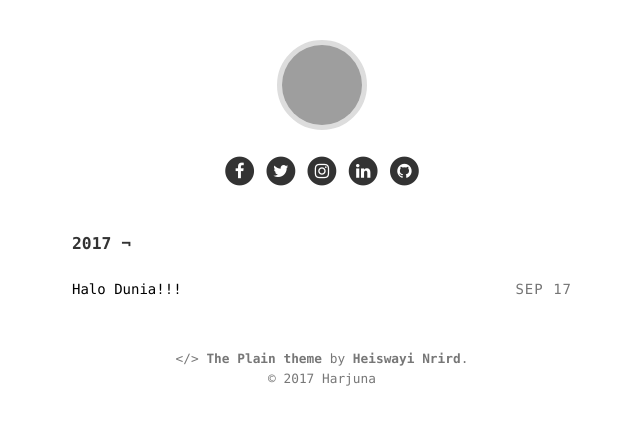
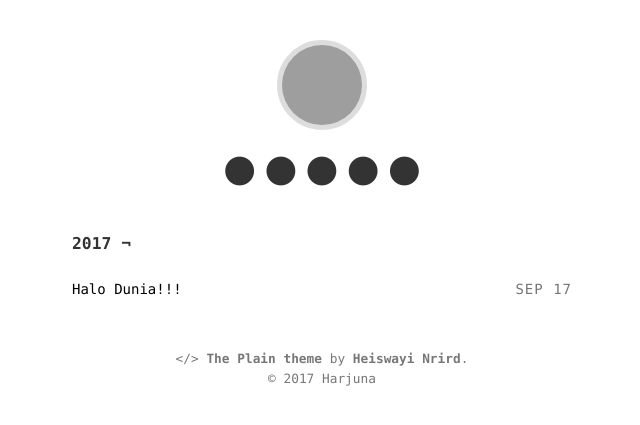
Before and after one commit to harjunacandra/harjuna.github.io, a Jekyll site: the page built from index.html, in a window 1280 px wide. Shown: the top 425 px of the page, without its empty margins (318-958 px from the left). Built offline with Jekyll 4.4.1, drawn with Linux system fonts in a browser that asks for light colours; grey boxes are pictures that could not be loaded.

Commit message:
ganti inverse icon

```diff
--- a/_includes/socmed.html
+++ b/_includes/socmed.html
@@ -2,31 +2,31 @@
 	<a href="https://www.facebook.com/harjunacandra" class="color-icon no-border" title="Twitter">
 		<span class="fa-stack fa-lg">
   			<i class="fa fa-circle fa-stack-2x"></i>
-  			<i class="fa fa-facebook fa-stack-1x fa-inverse"></i>
+  			<i class="fa fa-facebook fa-stack-1x"></i>
 		</span>
 	</a>
 	<a href="https://www.twitter.com/harjunacandra" class="color-icon no-border" title="Twitter">
 		<span class="fa-stack fa-lg">
   			<i class="fa fa-circle fa-stack-2x"></i>
-  			<i class="fa fa-twitter fa-stack-1x fa-inverse"></i>
+  			<i class="fa fa-twitter fa-stack-1x"></i>
 		</span>
 	</a>
 	<a href="https://www.instagram.com/harjunacandra" class="color-icon no-border" title="Twitter">
 		<span class="fa-stack fa-lg">
   			<i class="fa fa-circle fa-stack-2x"></i>
-  			<i class="fa fa-instagram fa-stack-1x fa-inverse"></i>
+  			<i class="fa fa-instagram fa-stack-1x"></i>
 		</span>
 	</a>
 	<a href="https://www.linkedin.com/in/harjunacandra/" class="color-icon no-border" title="Twitter">
 		<span class="fa-stack fa-lg">
   			<i class="fa fa-circle fa-stack-2x"></i>
-  			<i class="fa fa-linkedin  fa-stack-1x fa-inverse"></i>
+  			<i class="fa fa-linkedin  fa-stack-1x"></i>
 		</span>
 	</a>
 	<a href="https://github.com/harjunacandra" class="color-icon no-border" title="Github">
 		<span class="fa-stack fa-lg">
 			<i class="fa fa-circle fa-stack-2x"></i>
-			<i class="fa fa-github fa-stack-1x fa-inverse"></i>
+			<i class="fa fa-github fa-stack-1x"></i>
 		</span>
 	</a>
 </div>
```
